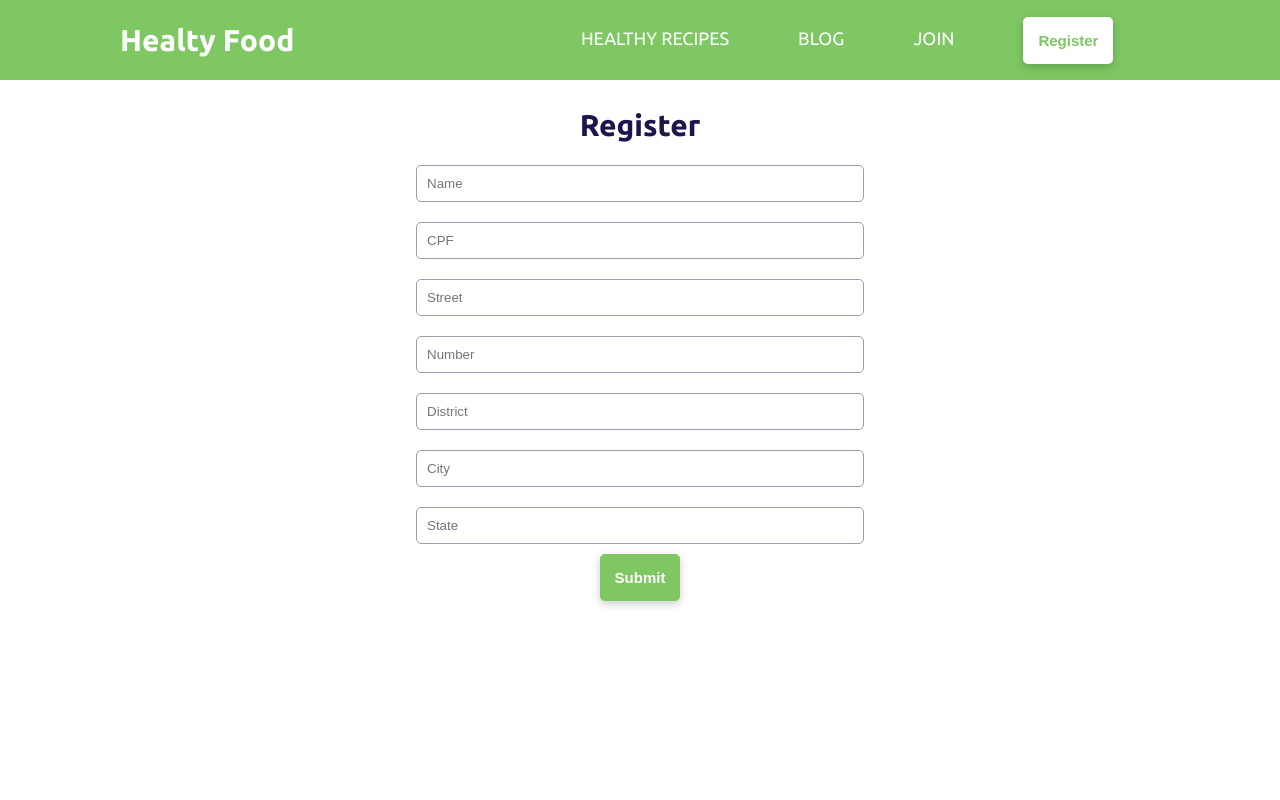
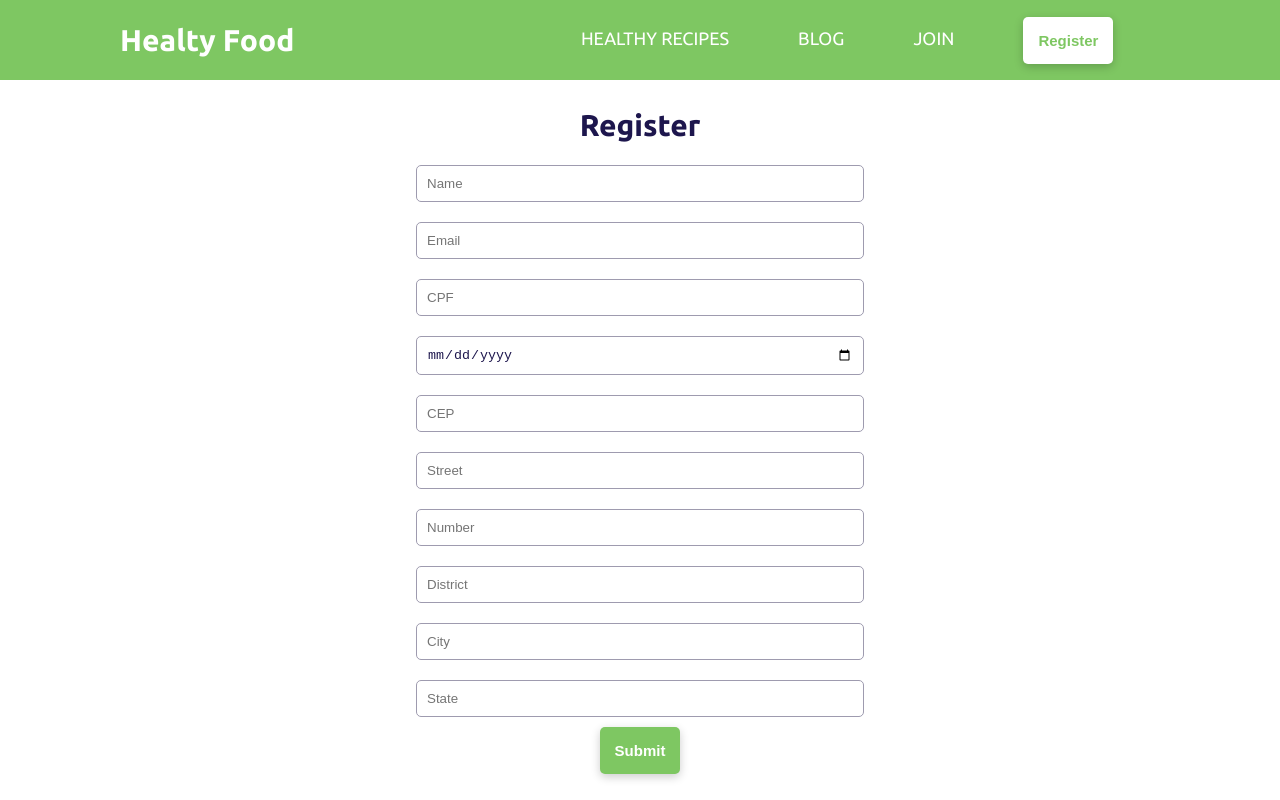
Before and after one commit to giselearaujos/Healthy-Food, a React (Vite) app: page /register in a window 1280 px wide. Built offline with nearby package versions, Linux system fonts and the light colour scheme.

Commit message:
:recycle: Add new fields in register

```diff
--- a/src/Components/Register/index.jsx
+++ b/src/Components/Register/index.jsx
@@ -40,11 +40,35 @@ const Register = () => {
                 </div>
                 <div className="register__form__field">
                     <input
+                        {...register("email")}
+                        type="text"
+                        className="register__form__field__input"
+                        placeholder="Email"
+                    />
+                </div>
+                <div className="register__form__field">
+                    <input
                         {...register("cpf")}
+                        type="text"
+                        className="register__form__field__input"
+                        placeholder="CPF"
+                    />
+                </div>
+                <div className="register__form__field">
+                    <input
+                        {...register("birthday")}
+                        type="date"
+                        className="register__form__field__input"
+                        placeholder="Birthday"
+                    />
+                </div>
+                <div className="register__form__field">
+                    <input
+                        {...register("cep")}
                         onBlur={checkCEP}
                         type="text"
                         className="register__form__field__input"
-                        placeholder="CPF"
+                        placeholder="CEP"
                     />
                 </div>
                 <div className="register__form__field">
```
